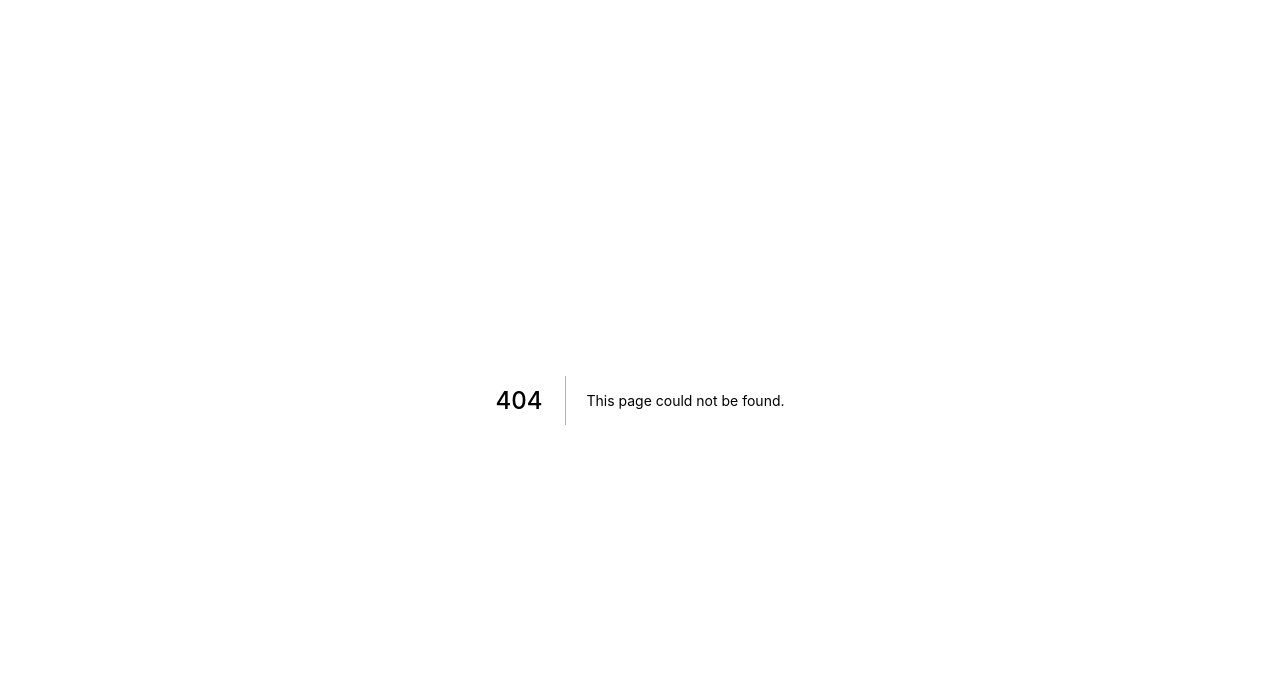
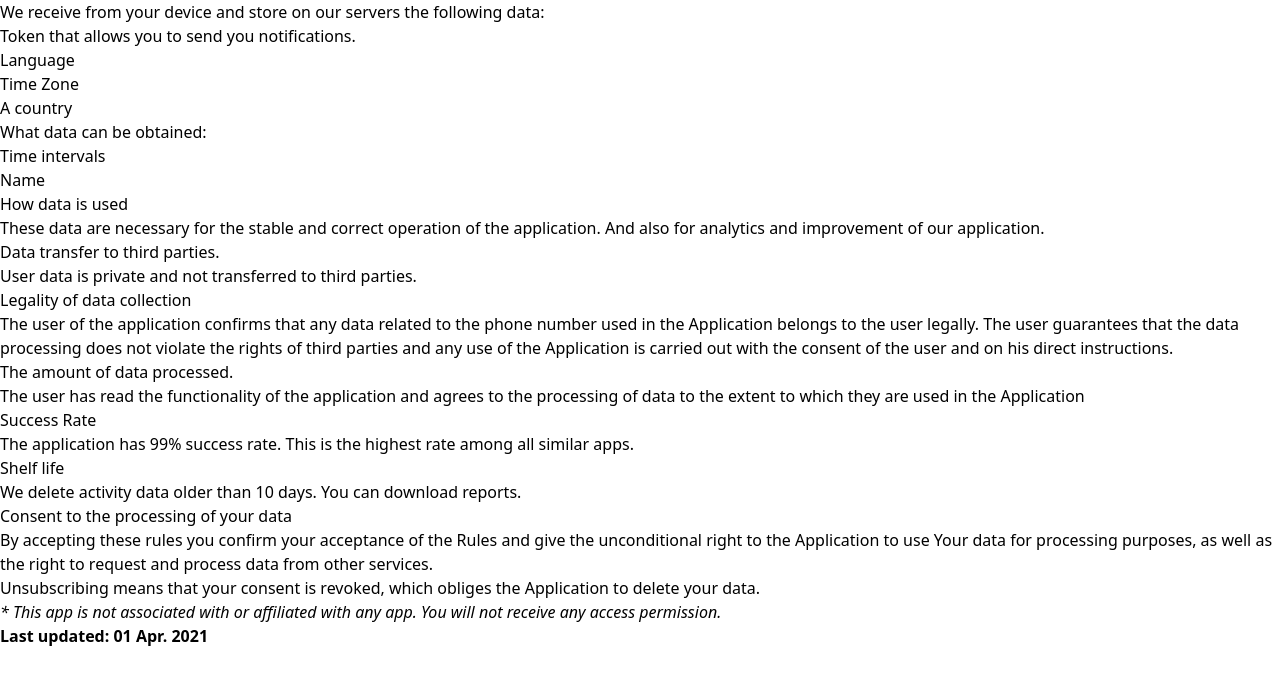
Before and after one commit to erenkulaksiz/erenk.dev, a Next.js app: page /privacy in a window 1280 px wide. Before the commit this address had no page. Shown: the top 684 px of the page. Built offline with nearby package versions, Linux system fonts and the light colour scheme.

Commit message:
[feat] privacyu

```diff
--- /dev/null
+++ b/src/pages/privacy.js
@@ -0,0 +1,48 @@
+
+// Next
+import Head from 'next/head';
+import Link from 'next/link';
+
+const Privacy = (props) => {
+    return (
+        <main className="flex flex-col dark:text-white text-black relative overflow-hidden"  >
+            <Head>
+                <title>privacy policy</title>
+                <link rel="icon" href="/favicon.ico" />
+            </Head>
+
+            <p><span>We receive from your device and store on our servers the following data:</span></p>
+            <ul>
+                <li><span>Token that allows you to send you notifications.</span></li>
+                <li><span>Language</span></li>
+                <li><span>Time Zone</span></li>
+                <li><span>A country</span></li>
+            </ul>
+            <p><span>What data can be obtained:</span></p>
+            <ul>
+                <li><span>Time intervals</span></li>
+                <li><span>Name</span></li>
+            </ul>
+
+            <h3><span>How data is used</span></h3>
+            <p><span>These data are necessary for the stable and correct operation of the application. And also for analytics and improvement of our application.</span></p>
+            <h3><span>Data transfer to third parties.</span></h3>
+            <p><span>User data is private and not transferred to third parties.</span></p>
+            <h3><span>Legality of data collection</span></h3>
+            <p><span>The user of the application confirms that any data related to the phone number used in the Application belongs to the user legally. The user guarantees that the data processing does not violate the rights of third parties and any use of the Application is carried out with the consent of the user and on his direct instructions.</span></p>
+            <h3><span>The amount of data processed.</span></h3>
+            <p><span>The user has read the functionality of the application and agrees to the processing of data to the extent to which they are used in the Application</span></p>
+            <h3><span>Success Rate</span></h3>
+            <p><span>The application has 99% success rate. This is the highest rate among all similar apps.</span></p>
+            <h3><span>Shelf life</span></h3>
+            <p><span>We delete activity data older than 10 days. You can download reports.</span></p>
+            <h3><span>Consent to the processing of your data</span></h3>
+            <p><span>By accepting these rules you confirm your acceptance of the Rules and give the unconditional right to the Application to use Your data for processing purposes, as well as the right to request and process data from other services.</span></p>
+            <p><span>Unsubscribing means that your consent is revoked, which obliges the Application to delete your data.</span></p>
+            <p><span><em>* This app is not associated with or affiliated with any app. You will not receive any access permission.</em></span></p>
+            <p><span><strong>Last updated: 01 Apr. 2021</strong></span></p>
+        </main >
+    )
+}
+
+export default Privacy;
```
